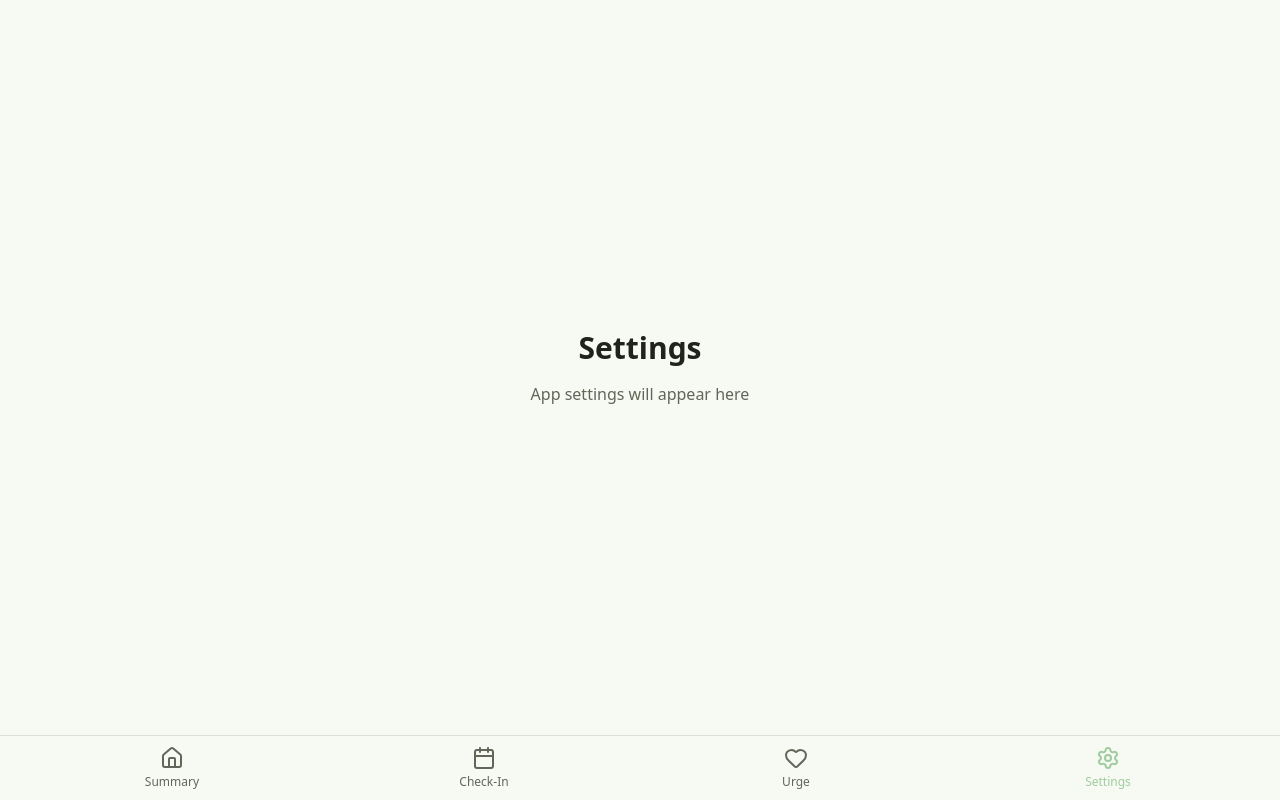
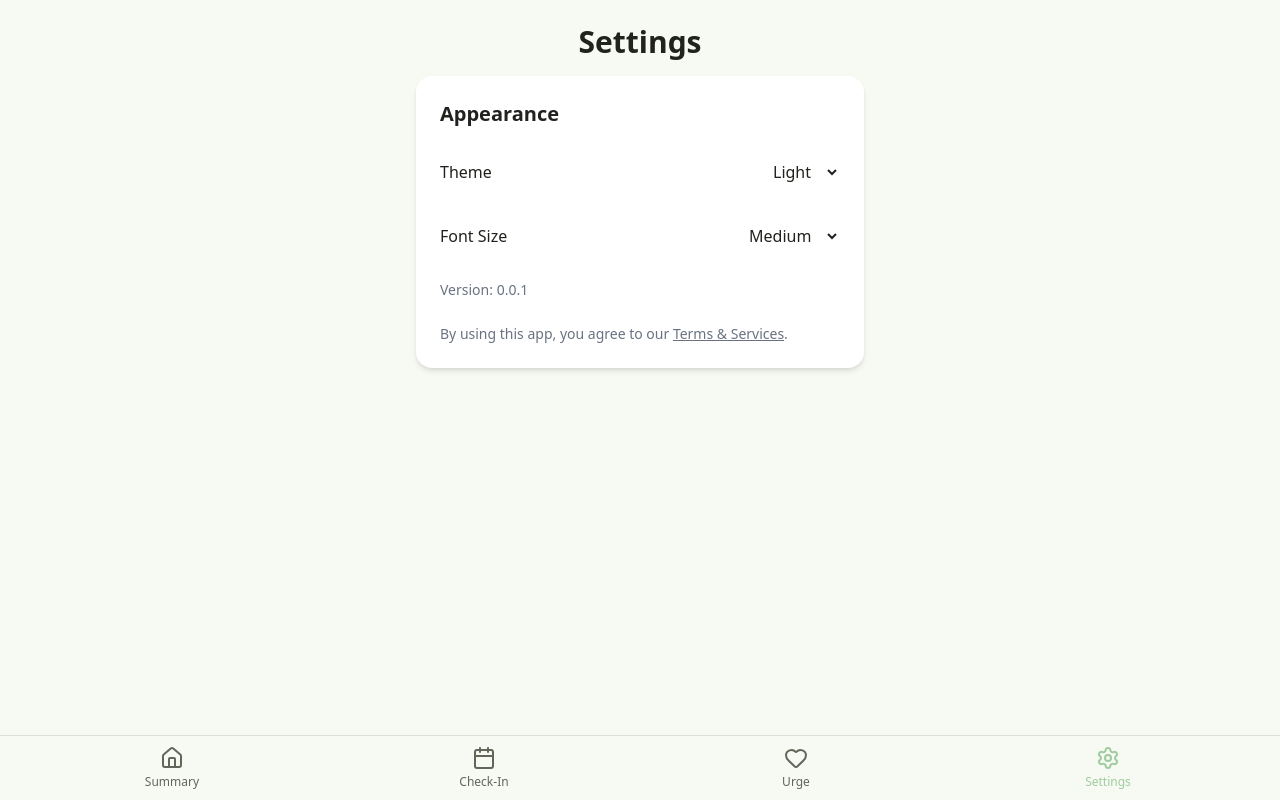
Before and after one commit to KedarPanchal/TidalHack-2025, a React (Vite) app in the folder frontend/: page / in a window 1280 px wide. Both pictures are taken after a click on the button "Settings". Built offline with nearby package versions, Linux system fonts and the light colour scheme; no server answers.

Commit message:
added settings menu

```diff
--- a/frontend/src/pages/Settings.tsx
+++ b/frontend/src/pages/Settings.tsx
@@ -1,8 +1,57 @@
+import { useState } from 'react';
+
 export default function Settings() {
+  const [theme, setTheme] = useState<'light' | 'dark'>('light');
+  const [fontSize, setFontSize] = useState<'small' | 'medium' | 'large'>('medium');
+
   return (
-    <div className="flex flex-col items-center justify-center h-full p-6">
+    <div className="flex flex-col items-center justify-start h-full p-6 space-y-8">
       <h1 className="text-3xl font-bold mb-4">Settings</h1>
-      <p className="text-muted-foreground">App settings will appear here</p>
+
+      {/* Appearance Section */}
+      <div className="w-full max-w-md p-6 bg-white dark:bg-gray-800 rounded-2xl shadow-md space-y-6">
+        <h2 className="text-xl font-semibold">Appearance</h2>
+
+        {/* Theme toggle */}
+        <div className="flex items-center justify-between">
+          <span>Theme</span>
+          <select
+            value={theme}
+            onChange={(e) => setTheme(e.target.value as 'light' | 'dark')}
+            className="rounded-lg border-gray-300 px-3 py-2"
+          >
+            <option value="light">Light</option>
+            <option value="dark">Dark</option>
+          </select>
+        </div>
+
+        {/* Font size toggle */}
+        <div className="flex items-center justify-between">
+          <span>Font Size</span>
+          <select
+            value={fontSize}
+            onChange={(e) => setFontSize(e.target.value as 'small' | 'medium' | 'large')}
+            className="rounded-lg border-gray-300 px-3 py-2"
+          >
+            <option value="small">Small</option>
+            <option value="medium">Medium</option>
+            <option value="large">Large</option>
+          </select>
+        </div>
+
+        {/* Version display */}
+        <div className="text-gray-500 dark:text-gray-400 text-sm">
+          Version: 0.0.1
+        </div>
+
+        {/* Terms & Services */}
+        <div className="text-gray-500 dark:text-gray-400 text-sm">
+          By using this app, you agree to our{' '}
+          <a href="#" className="underline hover:text-blue-500">
+            Terms & Services
+          </a>.
+        </div>
+      </div>
     </div>
   );
 }
```
